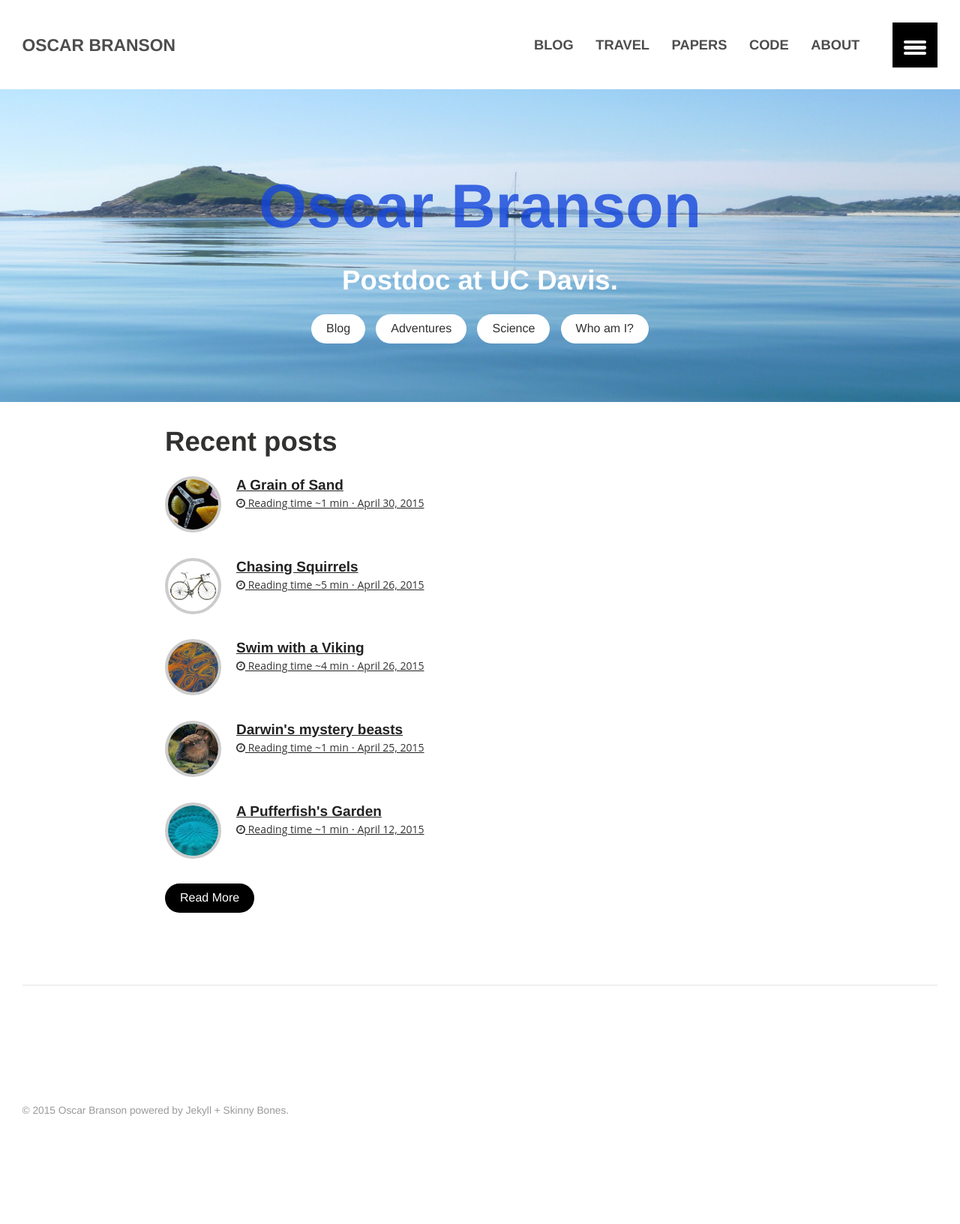
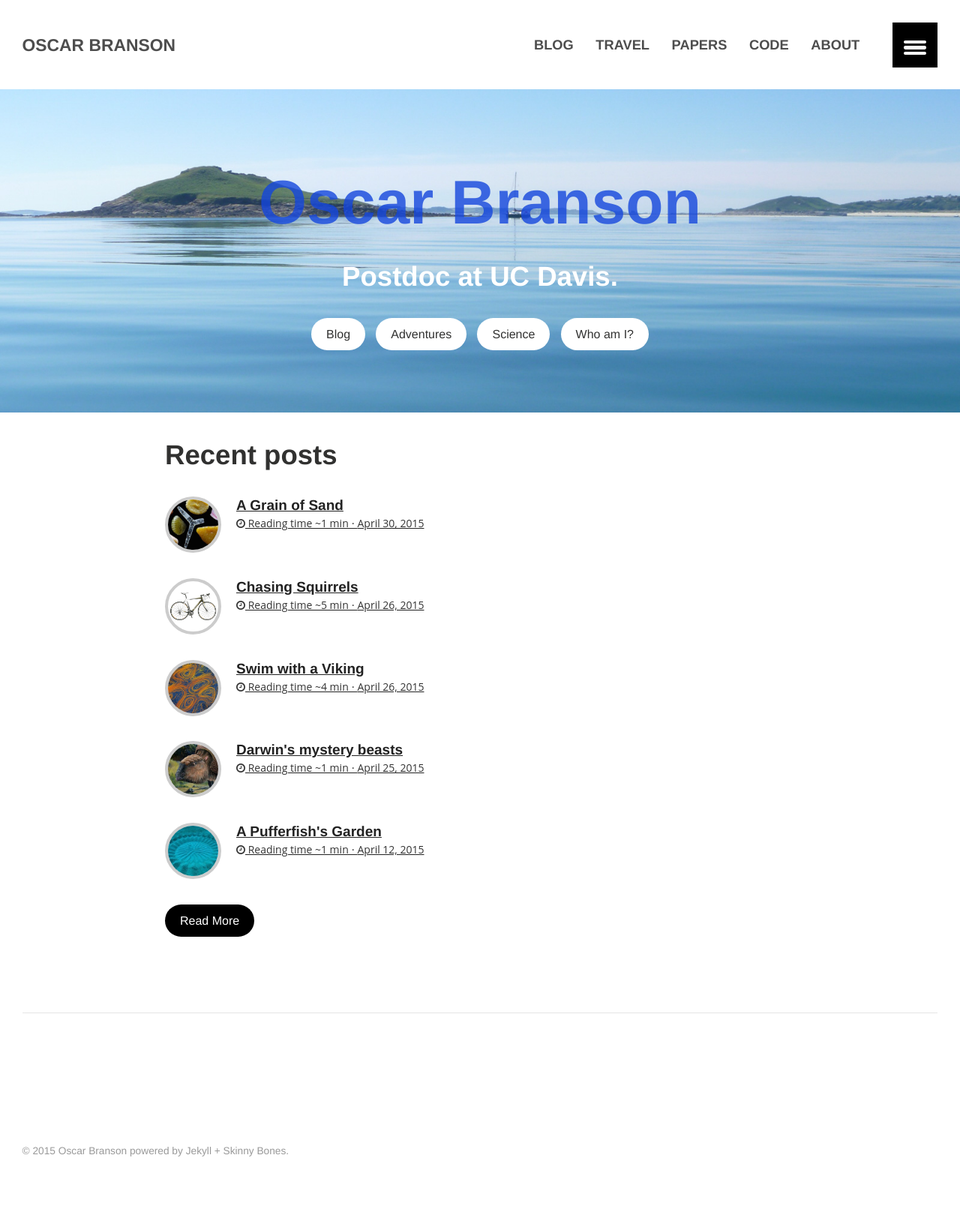
Before and after one commit to oscarbranson/oscarbranson.github.io, a Jekyll site: the page built from index.md, in a window 1280 px wide. Shown: the whole page at 75% size. Built offline with Jekyll 4.4.1, drawn with Linux system fonts in a browser that asks for light colours; before the commit the page ends 1568 px from its top, so only the background shows below that.

Commit message:
revert line-height change

```diff
--- a/_sass/_variables.scss
+++ b/_sass/_variables.scss
@@ -10,7 +10,7 @@
 $alt-font                    	: $heading-font;
 
 $doc-font-size               	: 14;
-$doc-line-height             	: 20;
+$doc-line-height             	: 24;
 
 $border-radius               	: 3px;
 
```
